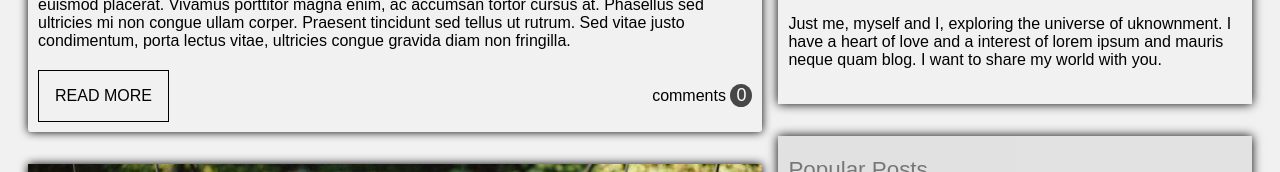
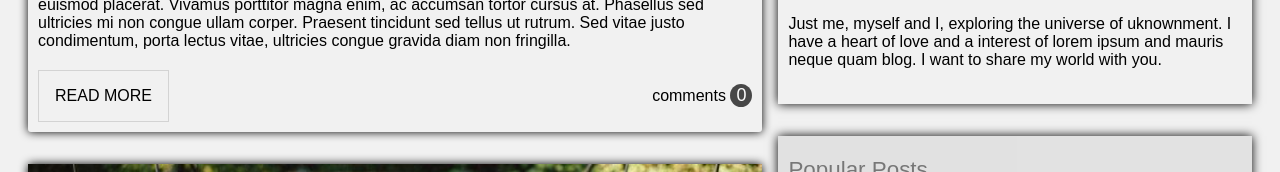
Before and after one commit to RashJrEdmund/My-blog, a plain HTML site: page index.html in a window 1280 px wide. Shown: the part 546-718 px from the top of the page. Drawn offline with Linux system fonts and the light colour scheme.

Commit message:
finishing touches

```diff
--- a/assets/styles/style.css
+++ b/assets/styles/style.css
@@ -101,7 +101,7 @@ footer button {
 }
 
 .box-footer .read-more {
-  border: 0.5px solid #000;
+  border: 0.5px solid #d3d3d3;
   color: #000;
   padding: 1rem;
   align-items: flex-end;
```
